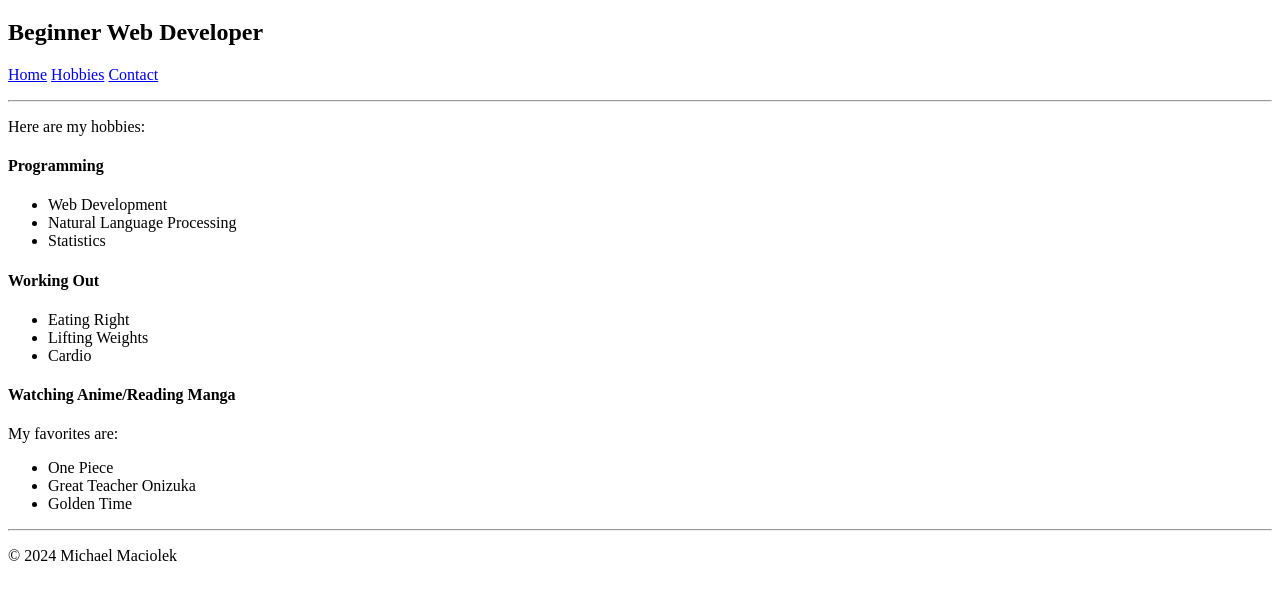
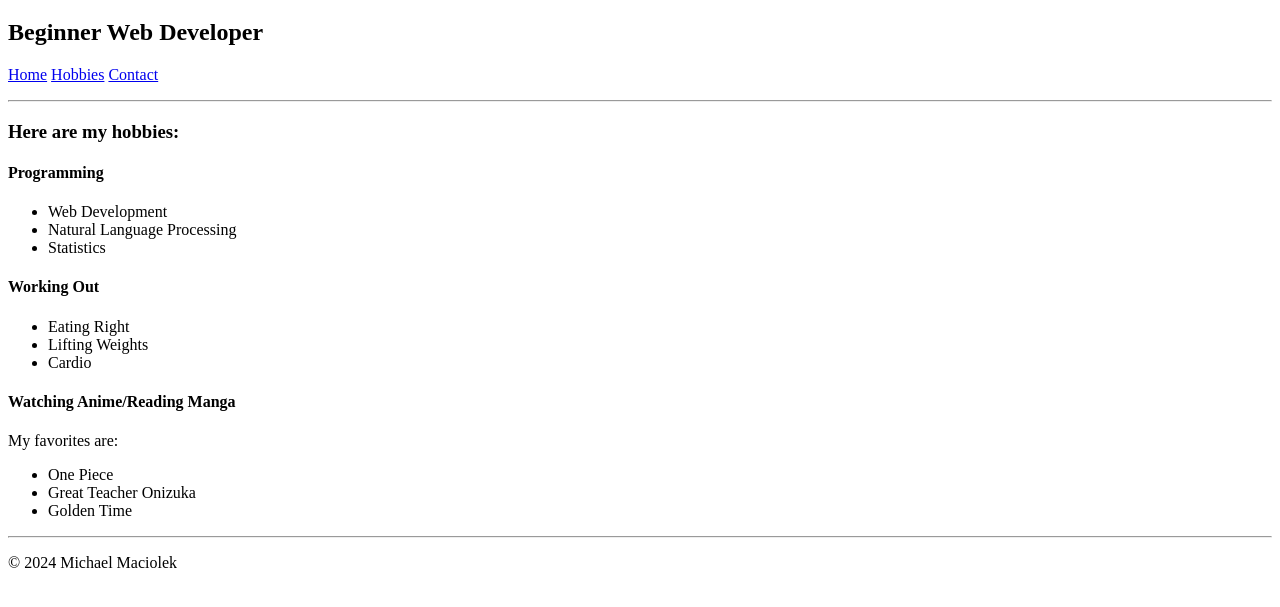
Before and after one commit to mmaciolek/online-resume, a plain HTML site: page public/hobbies.html in a window 1280 px wide. Shown: the part 61-668 px from the top of the page. Drawn offline with Linux system fonts and the light colour scheme.

Commit message:
Update hobbies.html
Decided to not switch the tag to a paragraph after all.

```diff
--- a/public/hobbies.html
+++ b/public/hobbies.html
@@ -15,7 +15,7 @@
                     <a href="./contact.html">Contact</a>
                 </p>
             <hr />
-                <p>Here are my hobbies:</p>
+                <h3>Here are my hobbies:</h3>
                     <h4>Programming</h4>
                         <ul>
                             <li>Web Development</li>
```
